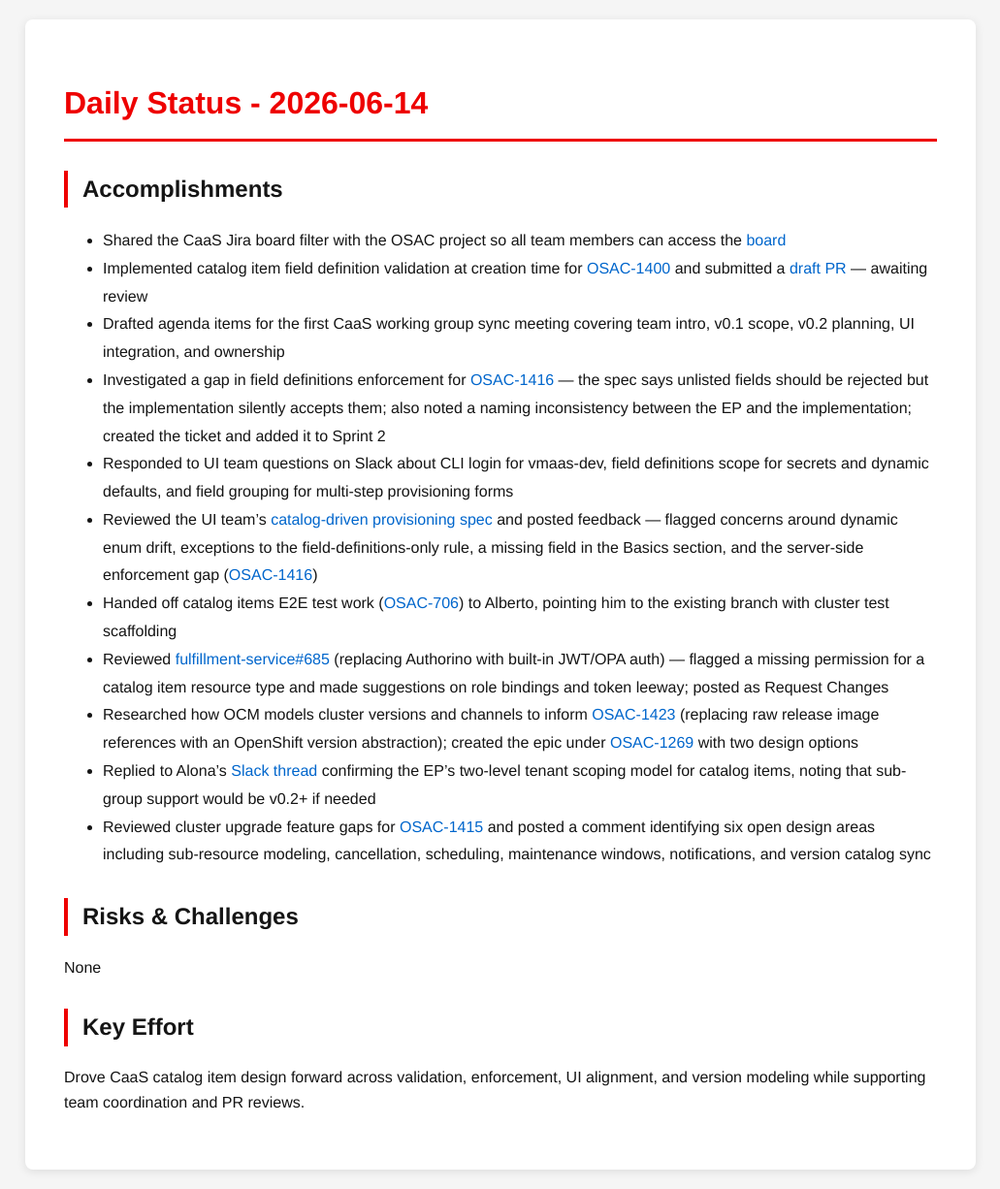
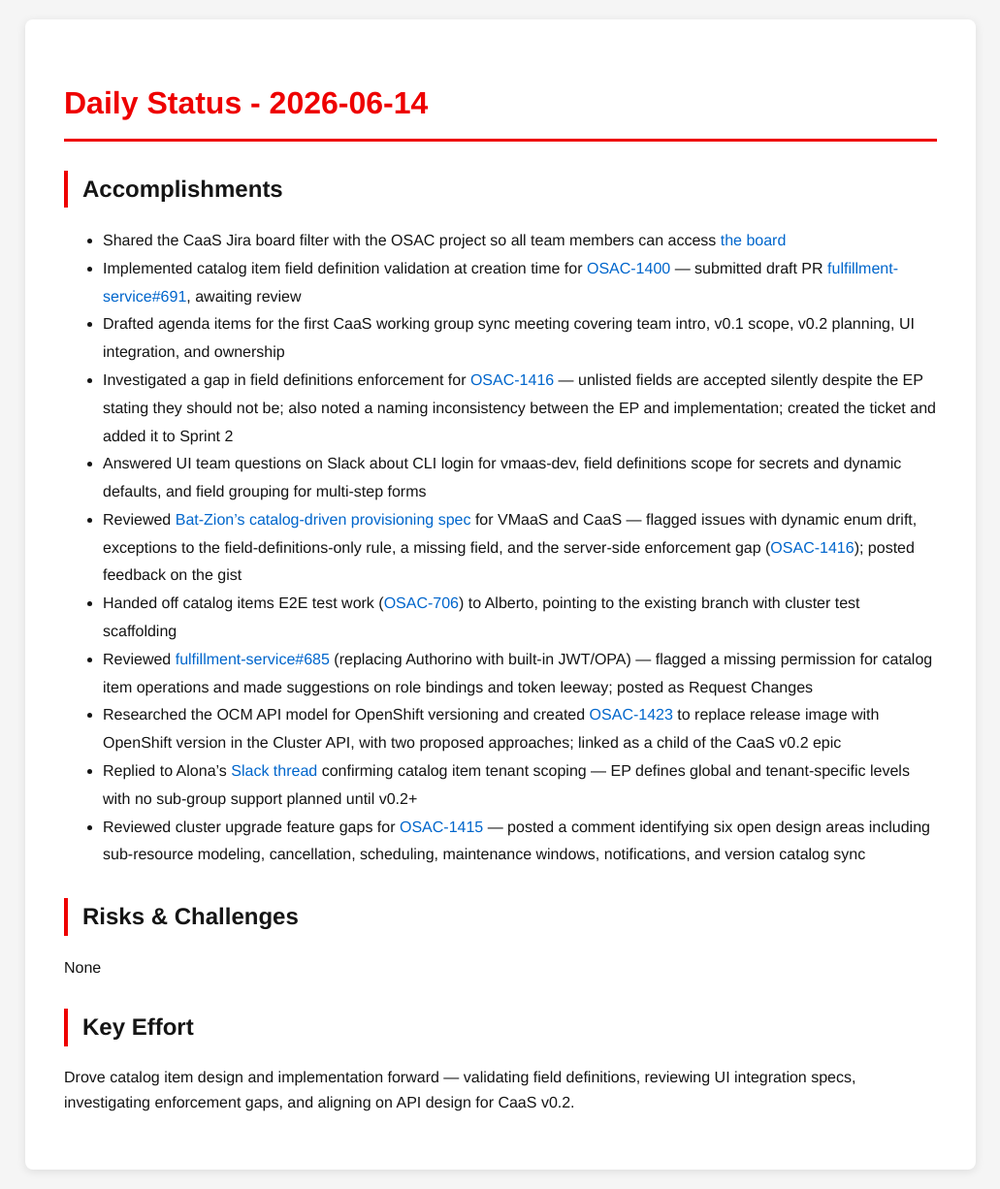
Before and after one commit to tzvatot/daily-status, a Jekyll site: the page built from 2026-06-14.md, in a window 1280 px wide. Shown: the whole page at 97% size, without its empty margins (124-1155 px from the left). Built offline with Jekyll 4.4.1, drawn with Linux system fonts in a browser that asks for light colours.

Commit message:
Daily status update - 2026-06-14

```diff
--- a/2026-06-14.md
+++ b/2026-06-14.md
@@ -7,20 +7,20 @@ date: 2026-06-14
 # Daily Status - 2026-06-14
 
 ## Accomplishments
-- Shared the CaaS Jira board filter with the OSAC project so all team members can access the [board](https://redhat.atlassian.net/jira/software/c/projects/OSAC/boards/12411)
-- Implemented catalog item field definition validation at creation time for [OSAC-1400](https://redhat.atlassian.net/browse/OSAC-1400) and submitted a [draft PR](https://github.com/osac-project/fulfillment-service/pull/691) — awaiting review
+- Shared the CaaS Jira board filter with the OSAC project so all team members can access [the board](https://redhat.atlassian.net/jira/software/c/projects/OSAC/boards/12411)
+- Implemented catalog item field definition validation at creation time for [OSAC-1400](https://redhat.atlassian.net/browse/OSAC-1400) — submitted draft PR [fulfillment-service#691](https://github.com/osac-project/fulfillment-service/pull/691), awaiting review
 - Drafted agenda items for the first CaaS working group sync meeting covering team intro, v0.1 scope, v0.2 planning, UI integration, and ownership
-- Investigated a gap in field definitions enforcement for [OSAC-1416](https://redhat.atlassian.net/browse/OSAC-1416) — the spec says unlisted fields should be rejected but the implementation silently accepts them; also noted a naming inconsistency between the EP and the implementation; created the ticket and added it to Sprint 2
-- Responded to UI team questions on Slack about CLI login for vmaas-dev, field definitions scope for secrets and dynamic defaults, and field grouping for multi-step provisioning forms
-- Reviewed the UI team's [catalog-driven provisioning spec](https://gist.github.com/batzionb/d6bb05faf56a1d8e9bf7ee194aa1356f) and posted feedback — flagged concerns around dynamic enum drift, exceptions to the field-definitions-only rule, a missing field in the Basics section, and the server-side enforcement gap ([OSAC-1416](https://redhat.atlassian.net/browse/OSAC-1416))
-- Handed off catalog items E2E test work ([OSAC-706](https://redhat.atlassian.net/browse/OSAC-706)) to Alberto, pointing him to the existing branch with cluster test scaffolding
-- Reviewed [fulfillment-service#685](https://github.com/osac-project/fulfillment-service/pull/685) (replacing Authorino with built-in JWT/OPA auth) — flagged a missing permission for a catalog item resource type and made suggestions on role bindings and token leeway; posted as Request Changes
-- Researched how OCM models cluster versions and channels to inform [OSAC-1423](https://redhat.atlassian.net/browse/OSAC-1423) (replacing raw release image references with an OpenShift version abstraction); created the epic under [OSAC-1269](https://redhat.atlassian.net/browse/OSAC-1269) with two design options
-- Replied to Alona's [Slack thread](https://redhat-internal.slack.com/archives/C0B8GS1E8BS/p1781434297571249) confirming the EP's two-level tenant scoping model for catalog items, noting that sub-group support would be v0.2+ if needed
-- Reviewed cluster upgrade feature gaps for [OSAC-1415](https://redhat.atlassian.net/browse/OSAC-1415) and posted a comment identifying six open design areas including sub-resource modeling, cancellation, scheduling, maintenance windows, notifications, and version catalog sync
+- Investigated a gap in field definitions enforcement for [OSAC-1416](https://redhat.atlassian.net/browse/OSAC-1416) — unlisted fields are accepted silently despite the EP stating they should not be; also noted a naming inconsistency between the EP and implementation; created the ticket and added it to Sprint 2
+- Answered UI team questions on Slack about CLI login for vmaas-dev, field definitions scope for secrets and dynamic defaults, and field grouping for multi-step forms
+- Reviewed [Bat-Zion's catalog-driven provisioning spec](https://gist.github.com/batzionb/d6bb05faf56a1d8e9bf7ee194aa1356f) for VMaaS and CaaS — flagged issues with dynamic enum drift, exceptions to the field-definitions-only rule, a missing field, and the server-side enforcement gap ([OSAC-1416](https://redhat.atlassian.net/browse/OSAC-1416)); posted feedback on the gist
+- Handed off catalog items E2E test work ([OSAC-706](https://redhat.atlassian.net/browse/OSAC-706)) to Alberto, pointing to the existing branch with cluster test scaffolding
+- Reviewed [fulfillment-service#685](https://github.com/osac-project/fulfillment-service/pull/685) (replacing Authorino with built-in JWT/OPA) — flagged a missing permission for catalog item operations and made suggestions on role bindings and token leeway; posted as Request Changes
+- Researched the OCM API model for OpenShift versioning and created [OSAC-1423](https://redhat.atlassian.net/browse/OSAC-1423) to replace release image with OpenShift version in the Cluster API, with two proposed approaches; linked as a child of the CaaS v0.2 epic
+- Replied to Alona's [Slack thread](https://redhat-internal.slack.com/archives/C0B8GS1E8BS/p1781434297571249) confirming catalog item tenant scoping — EP defines global and tenant-specific levels with no sub-group support planned until v0.2+
+- Reviewed cluster upgrade feature gaps for [OSAC-1415](https://redhat.atlassian.net/browse/OSAC-1415) — posted a comment identifying six open design areas including sub-resource modeling, cancellation, scheduling, maintenance windows, notifications, and version catalog sync
 
 ## Risks & Challenges
 None
 
 ## Key Effort
-Drove CaaS catalog item design forward across validation, enforcement, UI alignment, and version modeling while supporting team coordination and PR reviews.
+Drove catalog item design and implementation forward — validating field definitions, reviewing UI integration specs, investigating enforcement gaps, and aligning on API design for CaaS v0.2.
```
